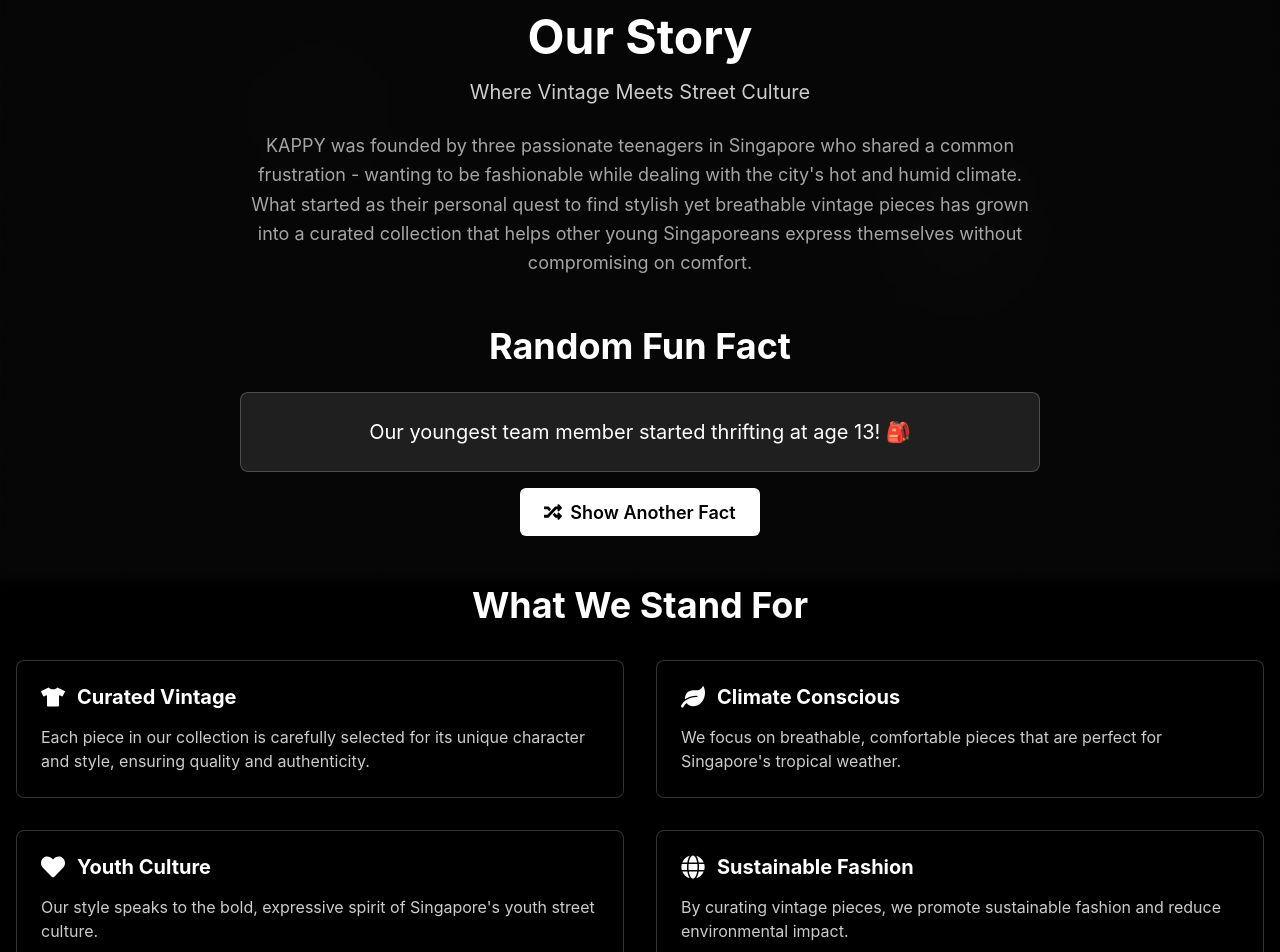
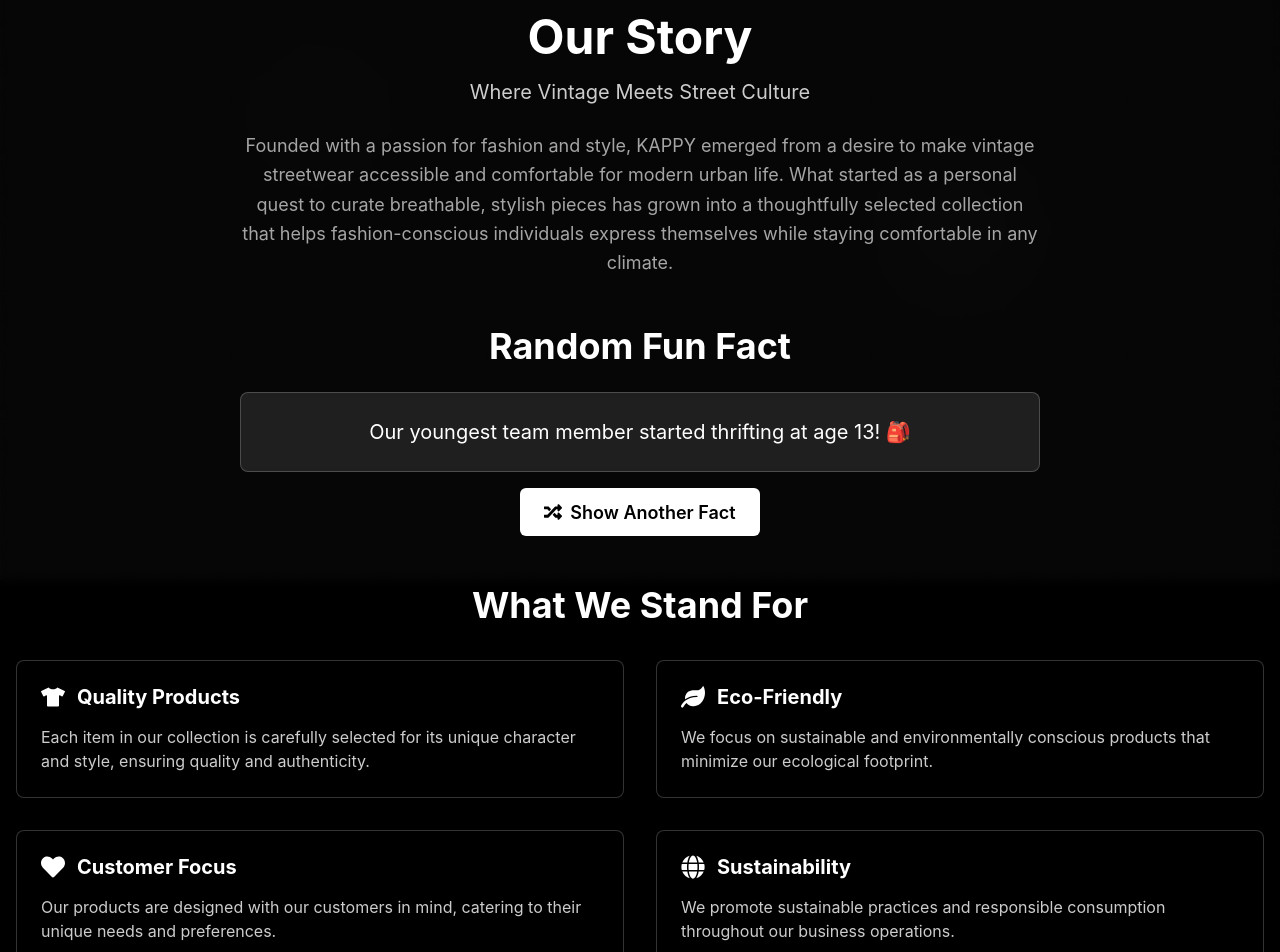
Before and after one commit to ljh0311/CloudProj1, a Next.js app: page /about in a window 1280 px wide. Shown: the part 220-1172 px from the top of the page. Built offline with nearby package versions, Linux system fonts and the light colour scheme.

Commit message:
Revise brand messaging and homepage content for broader appeal

```diff
--- a/pages/about.js
+++ b/pages/about.js
@@ -27,23 +27,23 @@
 const values = [
     {
         icon: FaTshirt,
-        title: "Curated Vintage",
-        description: "Each piece in our collection is carefully selected for its unique character and style, ensuring quality and authenticity."
+        title: "Quality Products",
+        description: "Each item in our collection is carefully selected for its unique character and style, ensuring quality and authenticity."
     },
     {
         icon: FaLeaf,
-        title: "Climate Conscious",
-        description: "We focus on breathable, comfortable pieces that are perfect for Singapore's tropical weather."
+        title: "Eco-Friendly",
+        description: "We focus on sustainable and environmentally conscious products that minimize our ecological footprint."
     },
     {
         icon: FaHeart,
-        title: "Youth Culture",
-        description: "Our style speaks to the bold, expressive spirit of Singapore's youth street culture."
+        title: "Customer Focus",
+        description: "Our products are designed with our customers in mind, catering to their unique needs and preferences."
     },
     {
         icon: FaGlobe,
-        title: "Sustainable Fashion",
-        description: "By curating vintage pieces, we promote sustainable fashion and reduce environmental impact."
+        title: "Sustainability",
+        description: "We promote sustainable practices and responsible consumption throughout our business operations."
     }
 ];
 
@@ -134,9 +134,9 @@
                                     Where Vintage Meets Street Culture
                                 </MotionText>
                                 <MotionText color="whiteAlpha.700" fontSize="lg" lineHeight="tall" variants={itemVariants}>
-                                    KAPPY was founded by three passionate teenagers in Singapore who shared a common frustration - wanting to be fashionable while dealing with the city's hot and humid climate.
-                                    What started as their personal quest to find stylish yet breathable vintage pieces has grown into a curated collection that helps other young Singaporeans express themselves
-                                    without compromising on comfort.
+                                    Founded with a passion for fashion and style, KAPPY emerged from a desire to make vintage streetwear accessible and comfortable for modern urban life.
+                                    What started as a personal quest to curate breathable, stylish pieces has grown into a thoughtfully selected collection that helps fashion-conscious individuals express themselves
+                                    while staying comfortable in any climate.
                                 </MotionText>
                             </MotionBox>
 
```
Also changed, not shown: pages/index.js (+9 -9 lines).
